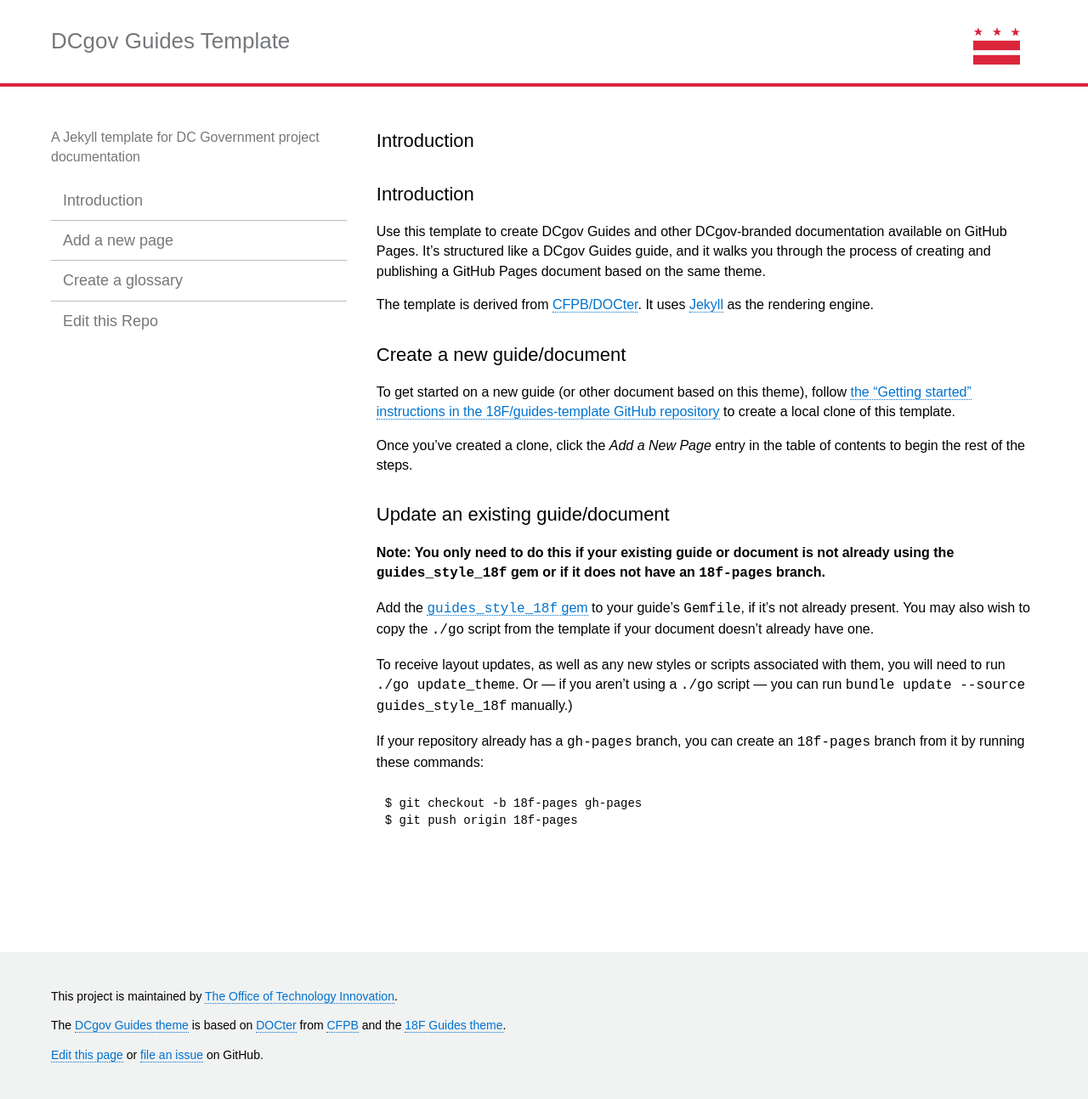
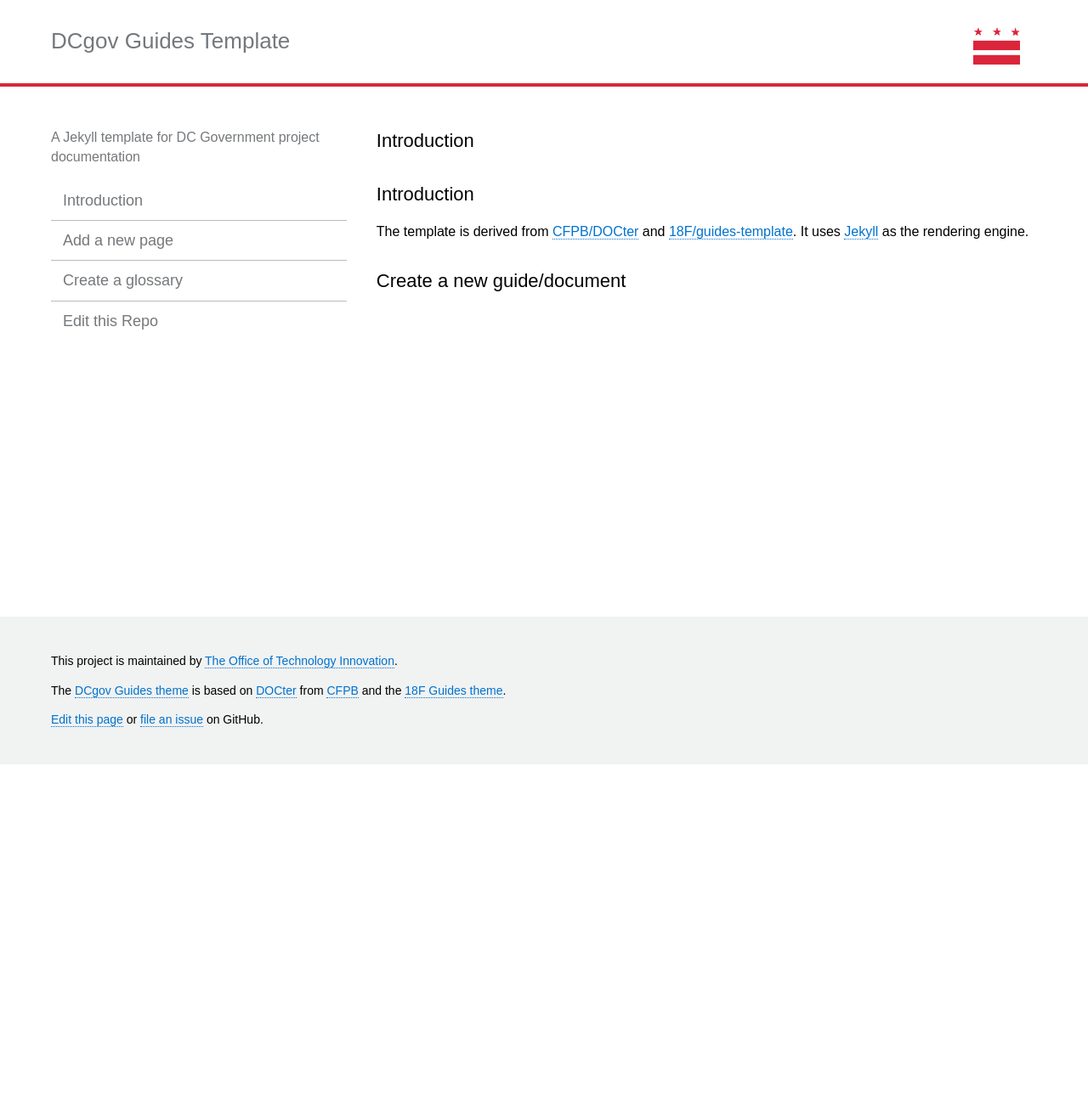
Before and after one commit to DCgov/guides-template, a Jekyll site: the page built from _pages/index.md, in a window 1280 px wide. Shown: the whole page at 85% size. Built offline with Jekyll 4.4.1, drawn with Linux system fonts in a browser that asks for light colours; nearby versions of some CDN libraries; after the commit the page ends 900 px from its top, so only the background shows below that.

Commit message:
Start over index page

````diff
--- a/_pages/index.md
+++ b/_pages/index.md
@@ -6,40 +6,6 @@ title: Introduction
 
 ## Introduction
 
-Use this template to create DCgov Guides and other DCgov-branded documentation available on GitHub Pages. It's structured like a DCgov Guides guide, and it walks you through the process of creating and publishing a GitHub Pages document based on the same theme.
-
-The template is derived from [CFPB/DOCter](https://github.com/CFPB/DOCter).
-It uses [Jekyll](http://jekyllrb.com/) as the rendering engine.
+The template is derived from [CFPB/DOCter](https://github.com/CFPB/DOCter) and [18F/guides-template](https://github.com/18F/guides-template). It uses [Jekyll](http://jekyllrb.com/) as the rendering engine.
 
 ## Create a new guide/document
-
-To get started on a new guide (or other document based on this theme),
-follow [the "Getting started" instructions in the 18F/guides-template GitHub
-repository](https://github.com/18F/guides-template/#getting-started) to create
-a local clone of this template.
-
-Once you've created a clone, click the _Add a New Page_ entry in the table of
-contents to begin the rest of the steps.
-
-## Update an existing guide/document
-
-__Note: You only need to do this if your existing guide or document is not already
-using the `guides_style_18f` gem or if it does not have an `18f-pages`
-branch.__
-
-Add the [`guides_style_18f` gem](https://github.com/18F/guides-style) to your
-guide's `Gemfile`, if it's not already present. You may also wish to copy the
-`./go` script from the template if your document doesn't already have one.
-
-To receive layout updates, as well as any new styles or scripts associated
-with them, you will need to run `./go update_theme`. Or — if you aren't using
-a `./go` script — you can run `bundle update --source guides_style_18f`
-manually.)
-
-If your repository already has a `gh-pages` branch, you can create an
-`18f-pages` branch from it by running these commands:
-
-```
-$ git checkout -b 18f-pages gh-pages
-$ git push origin 18f-pages
-```
````
